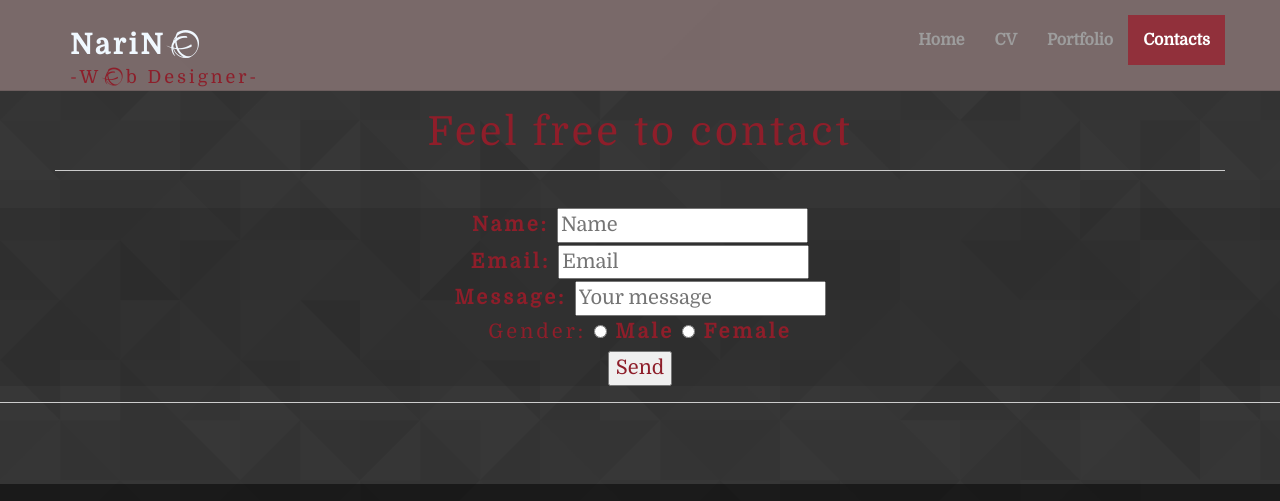
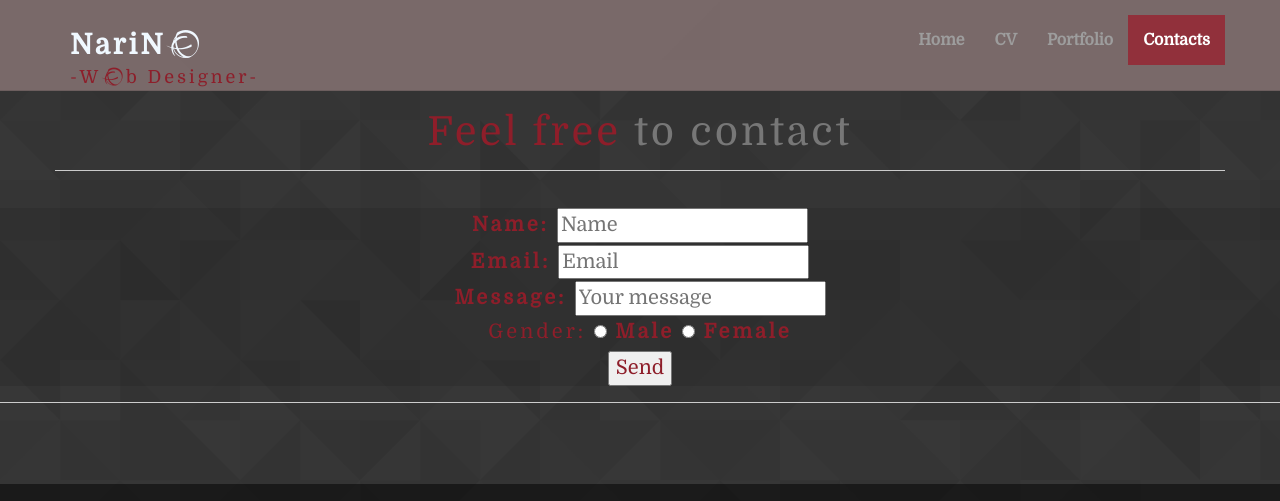
Before and after one commit to nano-design/nano-design.github.io, a plain HTML site: page contacts.html in a window 1280 px wide. Shown: the top 501 px of the page. Drawn offline with nearby package versions, Linux system fonts and the light colour scheme; some packages are replaced by stand-ins of ours; a script that the page names is missing.

Commit message:
Initial commit

```diff
--- a/contacts.html
+++ b/contacts.html
@@ -64,8 +64,8 @@
             <div class="container">
                 <div class="row centered">
                     <div class="tilt">
-                        <h1>Feel free to contact</h1> <hr>
-                    </div>
+                        <h1 class="featurette-heading">Feel free <span class="text-muted">to contact</span></h1>
+                    </div><hr>
                 </div>
             </div>
         </div>
```
